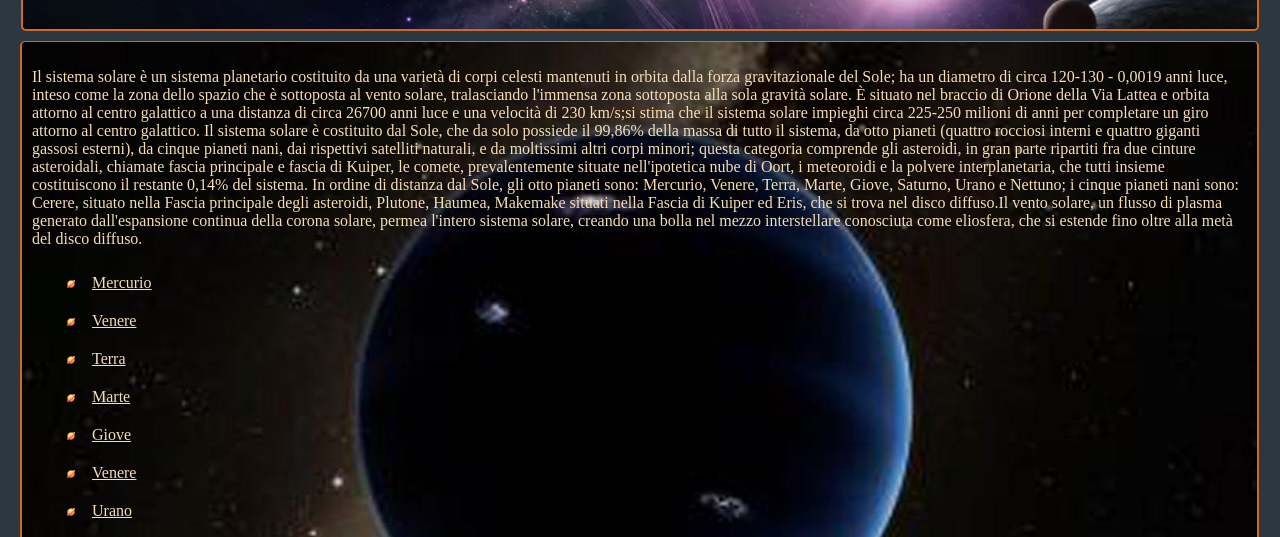
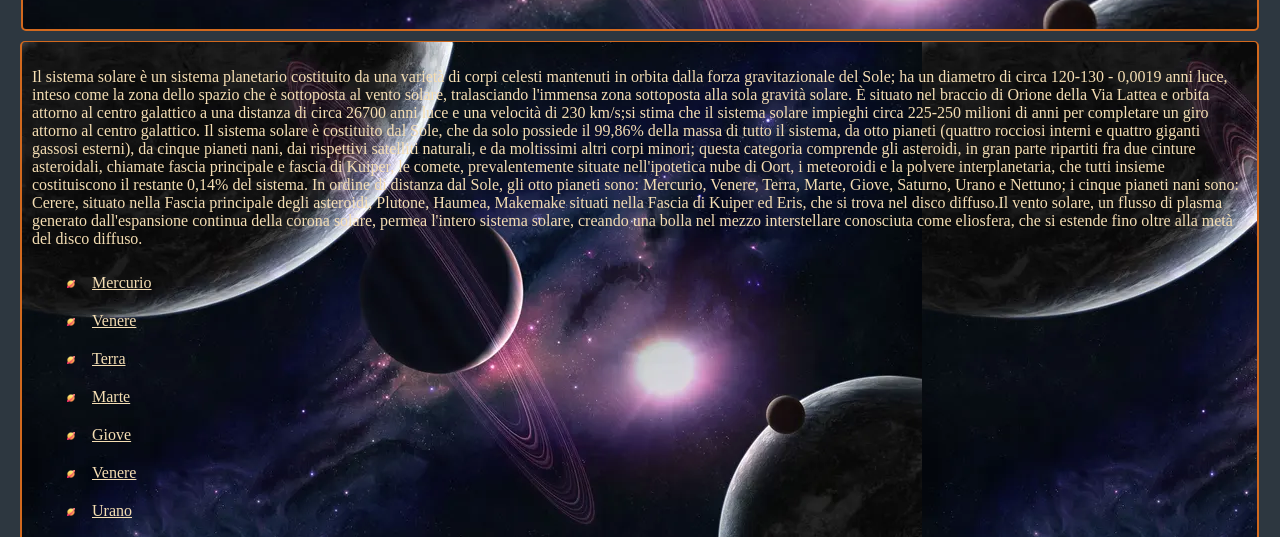
Before and after one commit to Freddy6565/Pianeti, a plain HTML site: page index.html in a window 1280 px wide. Shown: the part 243-780 px from the top of the page. Drawn offline with Linux system fonts and the light colour scheme.

Commit message:
Update SistemaSolare.css

```diff
--- a/SistemaSolarecss/SistemaSolare.css
+++ b/SistemaSolarecss/SistemaSolare.css
@@ -32,7 +32,7 @@ p#Titolo{
 width:98%;
 margin:10px;
 height: 600px;
-background-image:url(../Immagini/Sfo.jpg);
+background-image:url(../Immagini/Sfondo.jpg);
 /*color:white;*/
 border-radius:5px;
 border-top: solid 1px;
```
